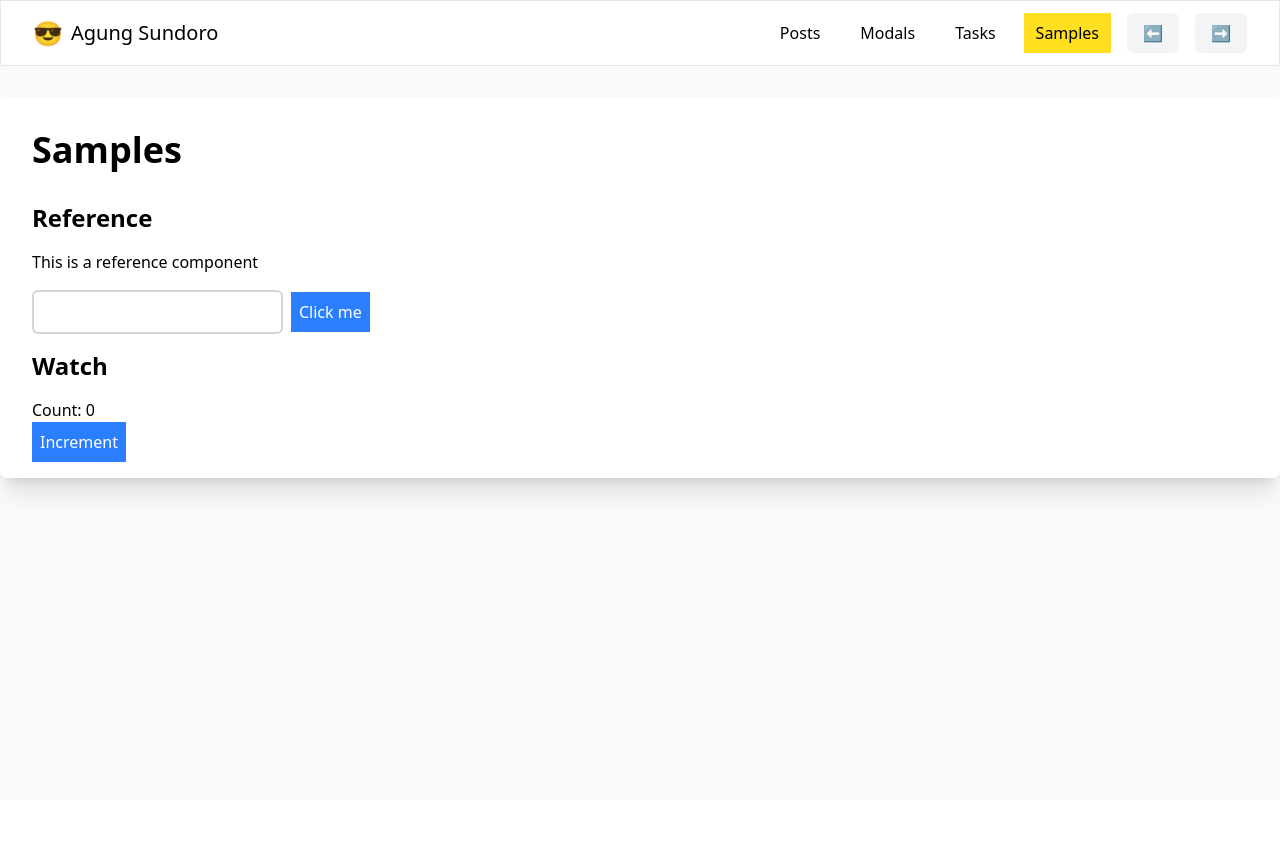
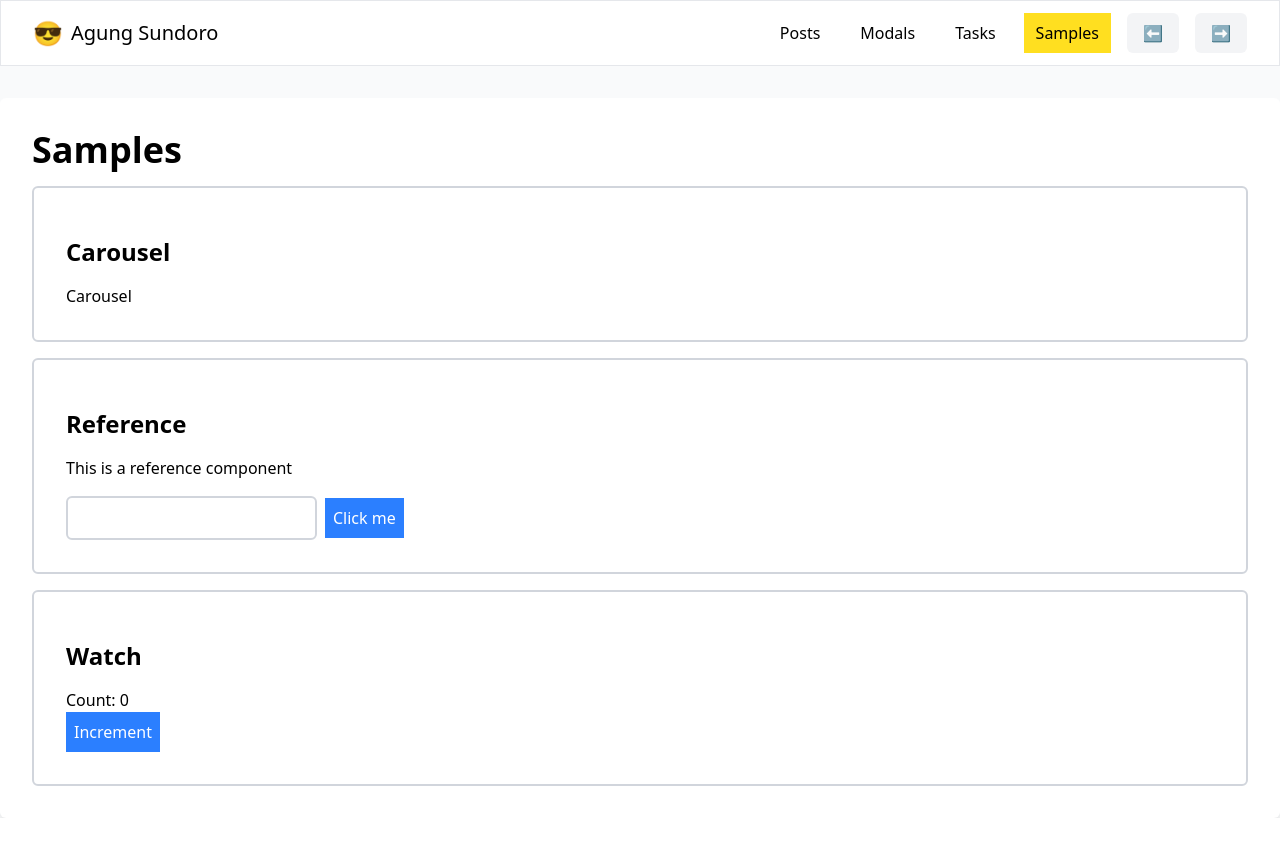
Before and after one commit to agung2001/hands-on-react, a React (Vite) app in the folder projects/blog/: page /samples in a window 1280 px wide. Shown: the top 856 px of the page. Built offline with nearby package versions, Linux system fonts and the light colour scheme.

Commit message:
feat: initial setup add carousel sample

```diff
--- /dev/null
+++ b/projects/blog/src/components/Carousel.jsx
@@ -0,0 +1,19 @@
+import { Component, useRef, useState } from 'react';
+
+/**
+ * A component that displays a watch.
+ *
+ * @returns {React.Component}
+ */
+const Watch = () => {
+  const [count, setCount] = useState(0);
+
+  return (
+    <div className="border-2 border-gray-300 rounded-md p-8 mb-4">
+      <h2 className="text-2xl font-bold py-4">Carousel</h2>
+      <p>Carousel</p>
+    </div>
+  );
+};
+
+export default Watch;
--- /dev/null
+++ b/projects/blog/src/components/Reference.jsx
@@ -0,0 +1,36 @@
+import { useRef } from 'react';
+
+/**
+ * A component that displays a reference.
+ *
+ * @returns {React.Component}
+ */
+const Reference = () => {
+  const inputRef = useRef(null);
+
+  const handleClick = () => {
+    console.log(inputRef.current);
+    inputRef.current.classList.add('active');
+    inputRef.current.focus();
+  };
+
+  return (
+    <div className="border-2 border-gray-300 rounded-md p-8 mb-4">
+      <h2 className="text-2xl font-bold py-4">Reference</h2>
+      <p>This is a reference component</p>
+
+      <div className="flex items-center mt-4">
+        <input
+          type="text"
+          ref={inputRef}
+          className="border-2 border-gray-300 rounded-md p-2 mr-2"
+        />
+        <button onClick={handleClick} className="cursor-pointer bg-blue-500 text-white p-2">
+          Click me
+        </button>
+      </div>
+    </div>
+  );
+};
+
+export default Reference;
--- /dev/null
+++ b/projects/blog/src/components/Watch.jsx
@@ -0,0 +1,25 @@
+import { Component, useRef, useState } from 'react';
+
+/**
+ * A component that displays a watch.
+ *
+ * @returns {React.Component}
+ */
+const Watch = () => {
+  const [count, setCount] = useState(0);
+
+  return (
+    <div className="border-2 border-gray-300 rounded-md p-8 mb-4">
+      <h2 className="text-2xl font-bold py-4">Watch</h2>
+      <p>Count: {count}</p>
+      <button
+        className="bg-blue-500 text-white p-2"
+        onClick={() => setCount((prevCount) => prevCount + 1)}
+      >
+        Increment
+      </button>
+    </div>
+  );
+};
+
+export default Watch;
--- a/projects/blog/src/pages/Sample.jsx
+++ b/projects/blog/src/pages/Sample.jsx
@@ -1,59 +1,7 @@
-import { Component, useRef, useState } from 'react';
-
-/**
- * A component that displays a reference.
- *
- * @returns {React.Component}
- */
-const Reference = () => {
-  const inputRef = useRef(null);
-
-  const handleClick = () => {
-    console.log(inputRef.current);
-    inputRef.current.classList.add('active');
-    inputRef.current.focus();
-  };
-
-  return (
-    <div>
-      <h2 className="text-2xl font-bold py-4">Reference</h2>
-      <p>This is a reference component</p>
-
-      <div className="flex items-center mt-4">
-        <input
-          type="text"
-          ref={inputRef}
-          className="border-2 border-gray-300 rounded-md p-2 mr-2"
-        />
-        <button onClick={handleClick} className="cursor-pointer bg-blue-500 text-white p-2">
-          Click me
-        </button>
-      </div>
-    </div>
-  );
-};
-
-/**
- * A component that displays a watch.
- *
- * @returns {React.Component}
- */
-const Watch = () => {
-  const [count, setCount] = useState(0);
-
-  return (
-    <div>
-      <h2 className="text-2xl font-bold py-4">Watch</h2>
-      <p>Count: {count}</p>
-      <button
-        className="bg-blue-500 text-white p-2"
-        onClick={() => setCount((prevCount) => prevCount + 1)}
-      >
-        Increment
-      </button>
-    </div>
-  );
-};
+import { Component } from 'react';
+import Carousel from '../components/Carousel';
+import Reference from '../components/Reference';
+import Watch from '../components/Watch';
 
 /**
  * A component that displays sample content.
@@ -73,6 +21,7 @@ class Sample extends Component {
       <div>
         <h1 className="text-4xl font-bold py-4">Samples</h1>
 
+        <Carousel />
         <Reference />
         <Watch />
       </div>
```
